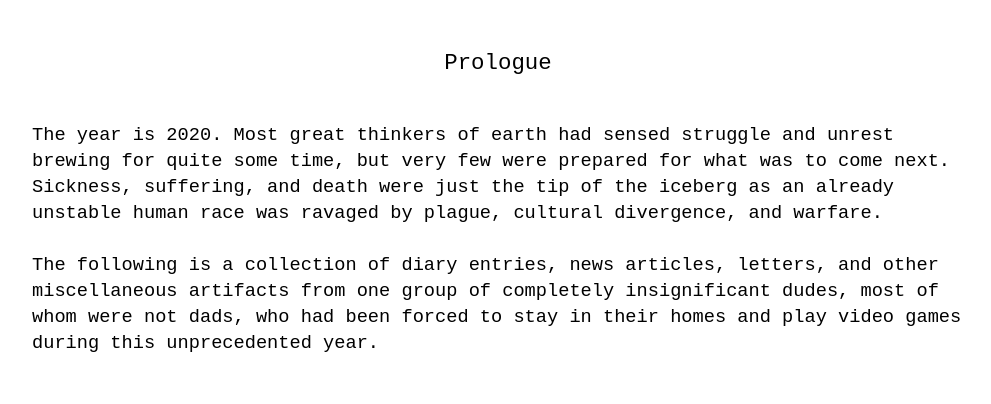
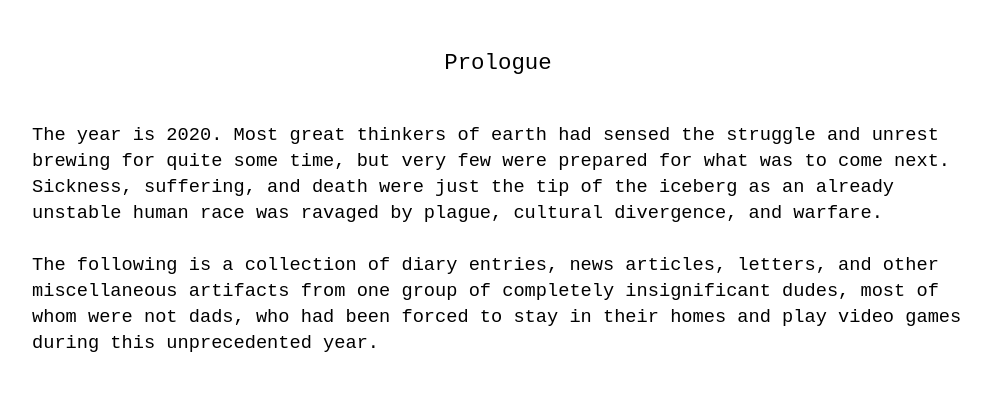
Before and after one commit to kduckets/tfw, a Next.js app: page / in a window 1280 px wide. Shown: the part 780-1184 px from the top of the page, without its empty margins (142-1133 px from the left). Built offline with nearby package versions, Linux system fonts and the light colour scheme; a web font is replaced by a local one.

Commit message:
Update index.js

```diff
--- a/pages/index.js
+++ b/pages/index.js
@@ -19,7 +19,7 @@ export default function Home() {
 
         <div className="prologue">
         <p>Prologue</p>
-        <p><small>The year is 2020. Most great thinkers of earth had sensed struggle and unrest brewing for quite some time,
+        <p><small>The year is 2020. Most great thinkers of earth had sensed the struggle and unrest brewing for quite some time,
           but very few were prepared for what was to come next. Sickness, suffering, and death were just the tip of the iceberg
            as an already unstable human race was ravaged by plague, cultural divergence, and warfare.
            <br/>
```
